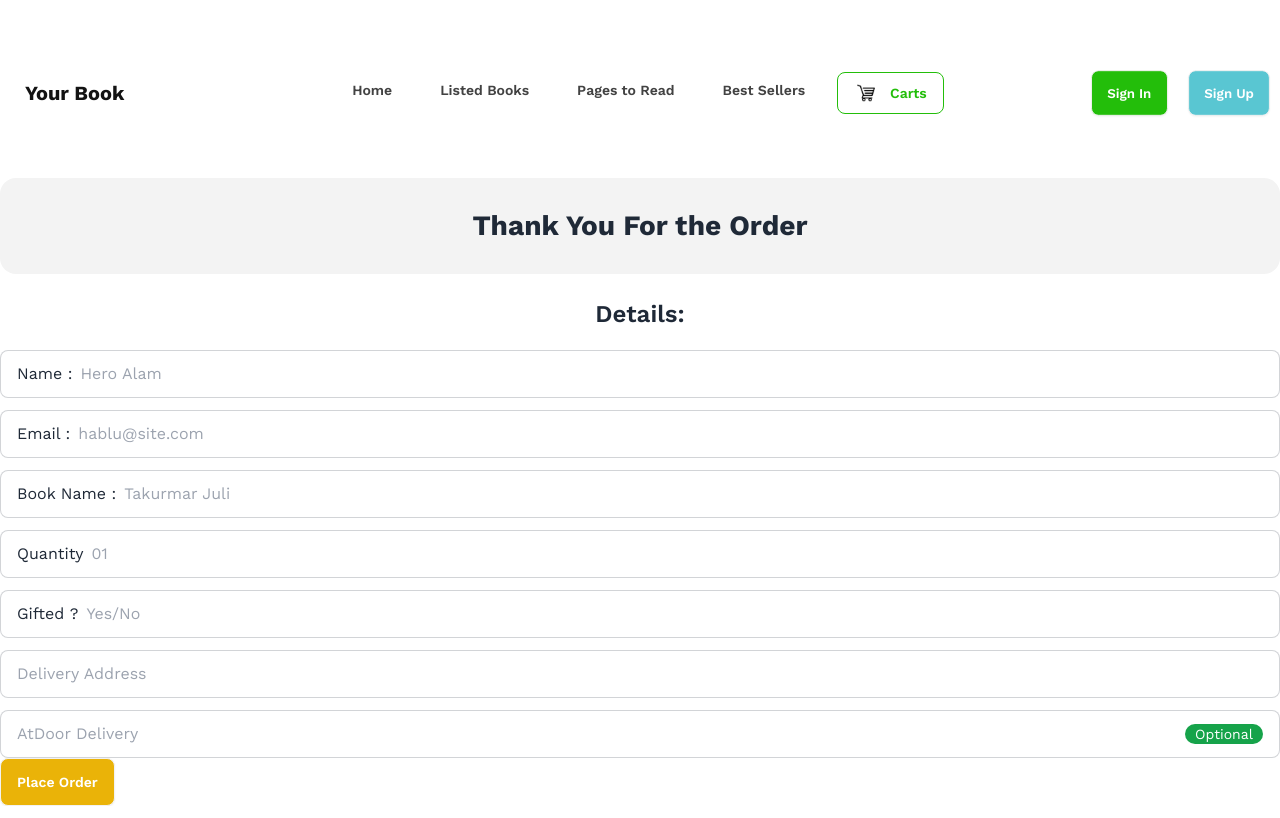
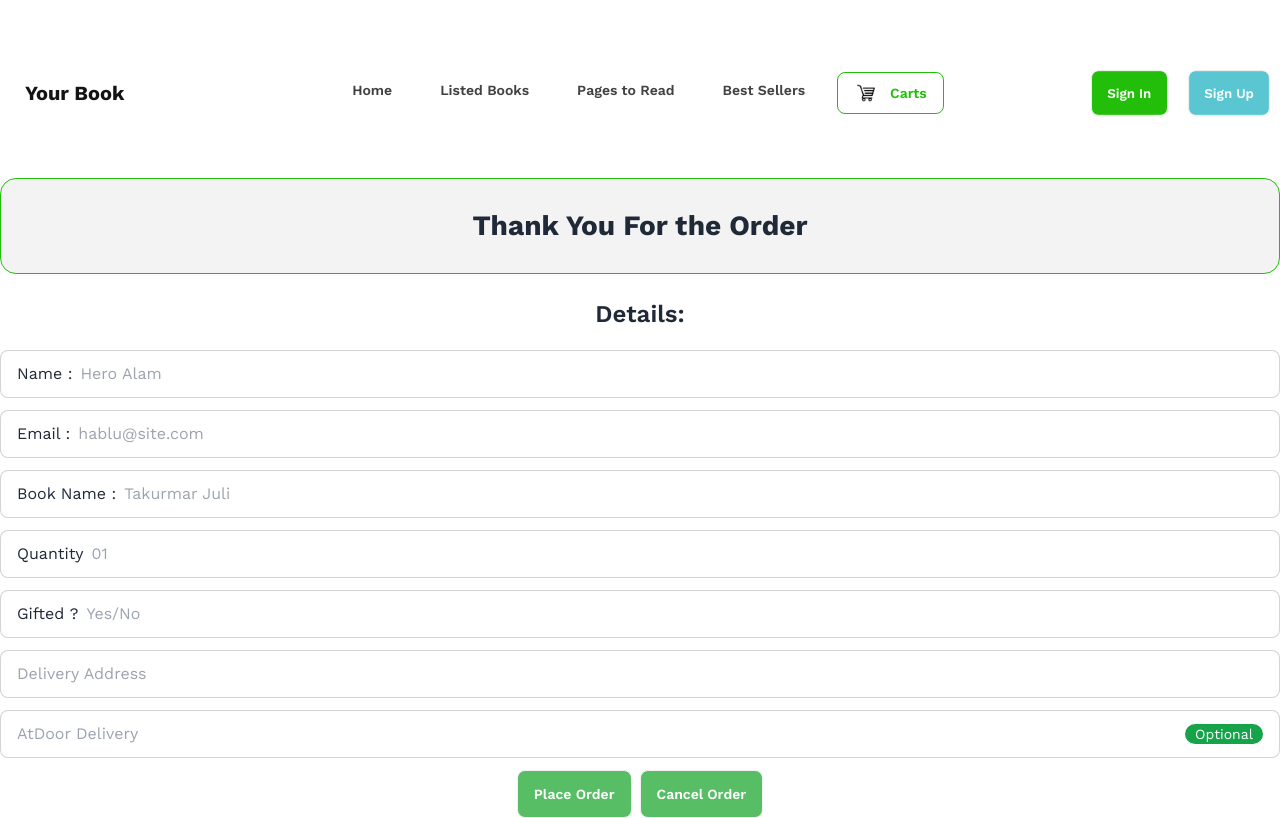
Before and after one commit to Team-Bro-buggers-C211010/Your-Book, a React (Vite) app: page /book-carts in a window 1280 px wide. Built offline with nearby package versions, Linux system fonts and the light colour scheme; a web font is replaced by a local one.

Commit message:
some style added and best seller , cart design changes

```diff
--- a/src/pages/BestSeller/BestSeller.jsx
+++ b/src/pages/BestSeller/BestSeller.jsx
@@ -14,7 +14,7 @@ setSortData(sortedData);
 },[])
   return (
     <div>
-        <div className="w-full fontWorkSans font-bold text-[28px] rounded-2xl flex items-center justify-center h-24 bg-[#1313130D]">Best Selling Book</div>
+        <div className="w-full border border-[#23BE0A] mb-5 fontWorkSans font-bold text-[28px] rounded-2xl flex items-center justify-center h-24 bg-[#1313130D]">Best Selling Book</div>
         {
                 sortData.map(read => <div className="card lg:card-side bg-base-100 shadow-xl border border-[#1313130D] p-6 gap-x-6 mb-6">
                 <div className="rounded-2xl flex bg-[#1313130D] justify-center items-center"><img src={read.image} className="w-40 h-40 md:w-[230px] md:h-[229px] object-contain" alt="Movie" /></div>
--- a/src/pages/Cart/Cart.jsx
+++ b/src/pages/Cart/Cart.jsx
@@ -1,7 +1,7 @@
 const Cart = () => {
     return (
         <div className="fontWorkSans">
-            <div className="mb-6 w-full fontWorkSans font-bold text-[28px] rounded-2xl flex items-center justify-center h-24 bg-[#1313130D]">Thank You For the Order</div>
+            <div className="mb-6 border border-[#23BE0A] w-full fontWorkSans font-bold text-[28px] rounded-2xl flex items-center justify-center h-24 bg-[#1313130D]">Thank You For the Order</div>
             <div className="text-center font-semibold mb-5 text-2xl fontWorkSans">Details:</div>
             <div className="flex flex-col gap-y-3">
                 <label className="input input-bordered flex items-center gap-2">
@@ -32,7 +32,7 @@ const Cart = () => {
                     <span className="badge bg-green-600 text-white badge-info">Optional</span>
                 </label>
             </div>
-            <div><button className="btn bg-yellow-500 text-white">Place Order</button></div>
+            <div className="mt-3 md:gap-x-2 gap-y-2 md:gap-y-0 flex justify-center font-semibold"><button className="btn bg-[#42b653e2] text-white">Place Order</button> <button className="btn bg-[#42b653e2] text-white">Cancel Order</button></div>
         </div>
     )
 }
```
